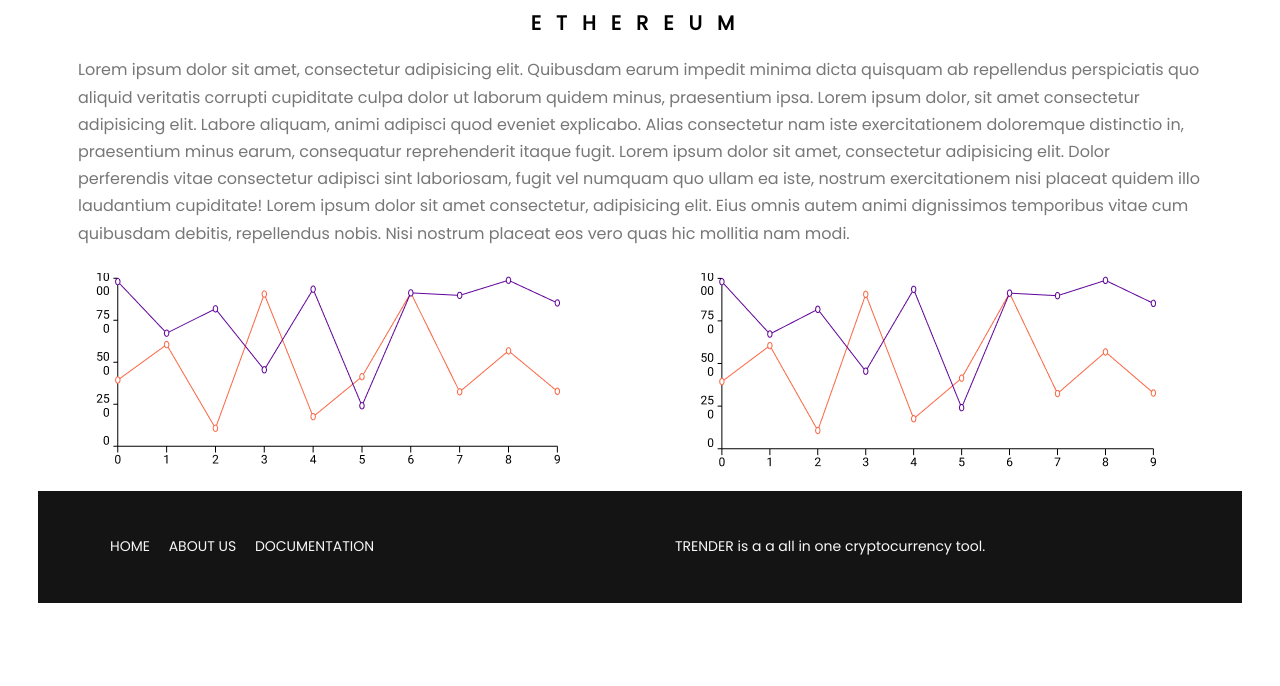
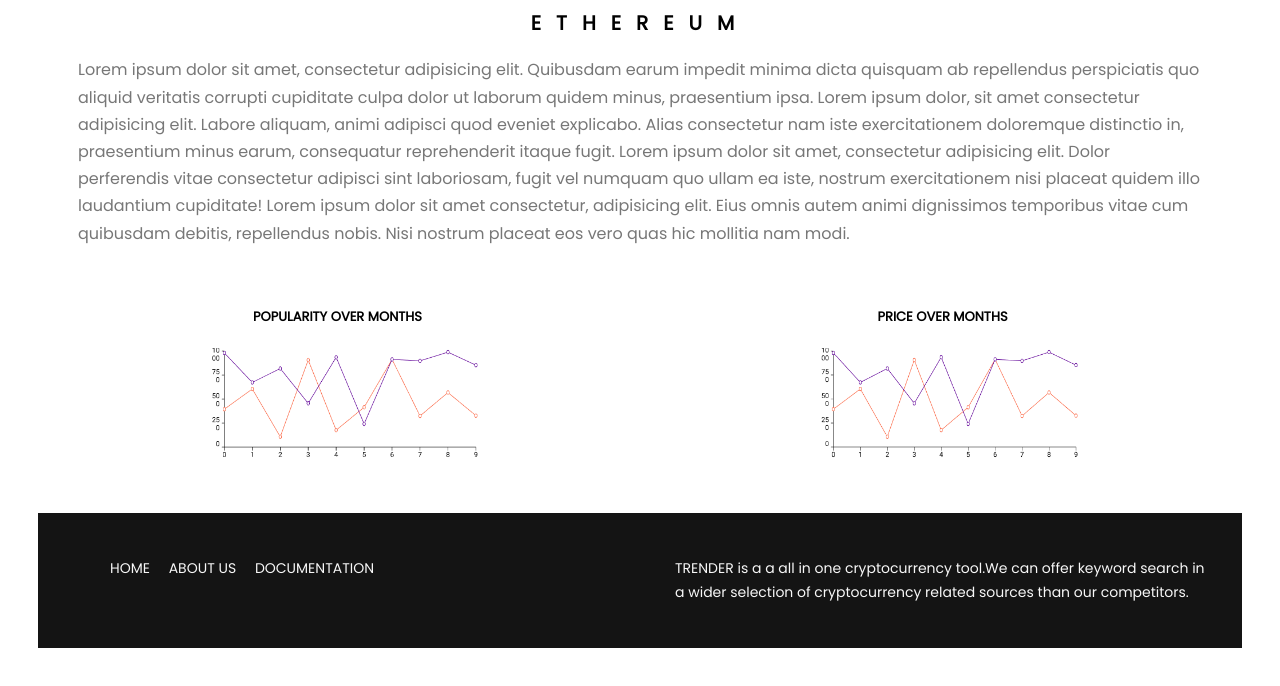
Before and after one commit to xbvu/Trender, a website: page search.html in a window 1280 px wide. Shown: the part 190-876 px from the top of the page. Before the commit the page ends 831 px from the top, so only its background shows below. Drawn offline with Linux system fonts and the light colour scheme.

Commit message:
Graph Image Implemented

```diff
--- a/sass/base/_typography.scss
+++ b/sass/base/_typography.scss
@@ -41,7 +41,14 @@
     text-transform: uppercase;
     font-weight: 700;
     color:$color-black;
+}
 
+.heading-graph-text{
+    font-size: 1.3rem;
+    text-transform: uppercase;
+    font-weight: 700;
+    color:$color-black;
+    margin-bottom: 2rem;
 }
 
 .heading-tertiary{
--- /dev/null
+++ b/sass/layout/_display.scss
@@ -0,0 +1,10 @@
+.display{
+
+    &-graph{
+        text-align: center;
+        &-img{
+            width: 50rem;
+        }
+    }
+
+}
--- a/sass/main.scss
+++ b/sass/main.scss
@@ -10,6 +10,7 @@
 @import "base/base";
 
 @import "pages/home";
+@import "pages/search";
 
 @import "components/cards";
 @import "components/composition";
@@ -26,3 +27,4 @@
 @import "layout/infobox";
 @import "layout/grid";
 @import "layout/footer";
+@import "layout/display";
--- /dev/null
+++ b/sass/pages/_search.scss
@@ -0,0 +1,12 @@
+.results{
+    height: 30vh;
+
+    &-graph{
+        padding-top: 2rem;
+
+        text-align: center;
+        &-img{
+            height:15vh;
+        }
+    }
+}
--- a/search.html
+++ b/search.html
@@ -48,7 +48,8 @@
                     <div class="col-1-of-2">
                        <div class="results">
                            <div class="results-graph">
-                                <img src="img/Chart1.png" alt="graph1">
+                                <h3 class=" heading-graph-text">Popularity over Months</h3>
+                                 <img src="img/Chart1.png" alt="graph1" class="results-graph-img">
                            </div>
                        </div>
                     </div>
@@ -56,7 +57,8 @@
                     <div class="col-1-of-2">
                         <div class="results">
                            <div class="results-graph">
-                                <img src="img/Chart2.png" alt="graph2">
+                            <h3 class="u-center-text heading-graph-text">Price over Months</h3>
+                                <img src="img/Chart2.png" alt="graph2" class="results-graph-img">
                            </div>
                        </div>
                     </div>
@@ -76,7 +78,8 @@
                 </div>
                 <div class="col-1-of-2">
                     <p class="footer__copyright-search">
-                        <a href="#" class="footer__link">Trender</a> is a a all in one cryptocurrency tool.
+                        <a href="#" class="footer__link">Trender</a> is a a all in one cryptocurrency tool.We can offer keyword search in a wider selection of
+                        cryptocurrency related sources than our competitors.
                     </p>
                 </div>
             </div>
```
Also changed, not shown: index.html (+9 -5 lines), css/style.css.
